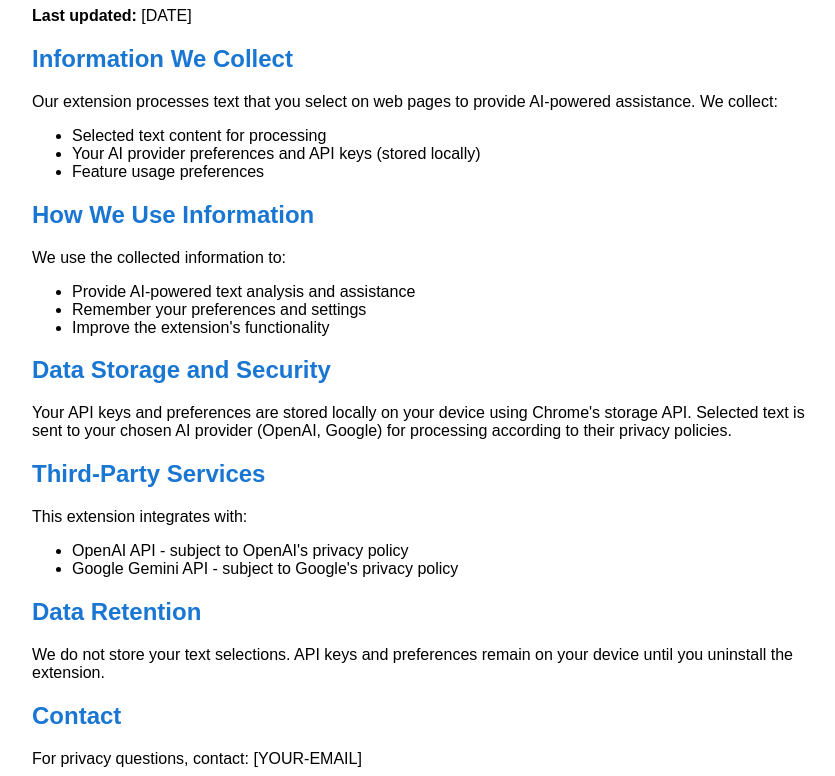
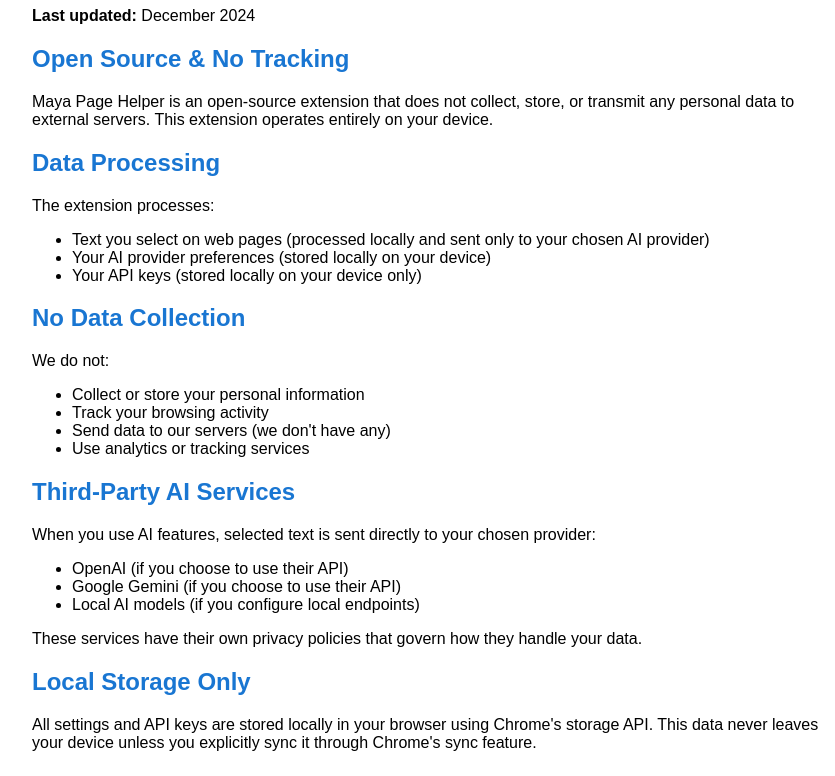
Before and after one commit to saurabhchandrapatel/MayaPageHelper, a browser extension: page privacy-policy.html in a window 1280 px wide. Shown: the part 93-869 px from the top of the page, without its empty margins (208-1043 px from the left). Drawn offline with Linux system fonts and the light colour scheme.

Commit message:
updated details

```diff
--- a/content.js
+++ b/content.js
@@ -153,7 +153,7 @@
     bubble.className = "ou-bubble";
     const header = document.createElement('header');
     header.className = 'ou-bubble__header';
-    header.innerHTML = '<span>Orange Upskill AI Assistant</span><button class="ou-iconbtn" data-cmd="close">✖</button>';
+    header.innerHTML = '<span>Maya Page Helper</span><button class="ou-iconbtn" data-cmd="close">✖</button>';
 
     const content = document.createElement('div');
     content.className = 'ou-bubble__content';
@@ -161,7 +161,7 @@
 
     const footer = document.createElement('footer');
     footer.className = 'ou-bubble__footer';
-    footer.textContent = 'Powered by Orange Upskill AI';
+    footer.textContent = 'Powered by Maya Page Helper';
 
     bubble.appendChild(header);
     bubble.appendChild(content);
--- a/privacy-policy.html
+++ b/privacy-policy.html
@@ -1,7 +1,7 @@
 <!DOCTYPE html>
 <html>
 <head>
-    <title>Orange Upskill Assistant - Privacy Policy</title>
+    <title>Maya Page Helper - Privacy Policy</title>
     <meta charset="utf-8">
     <style>
         body { font-family: Arial, sans-serif; max-width: 800px; margin: 0 auto; padding: 20px; }
@@ -9,39 +9,45 @@
     </style>
 </head>
 <body>
-    <h1>Privacy Policy for Orange Upskill Assistant</h1>
-    <p><strong>Last updated:</strong> [DATE]</p>
+    <h1>Privacy Policy for Maya Page Helper</h1>
+    <p><strong>Last updated:</strong> December 2024</p>
 
-    <h2>Information We Collect</h2>
-    <p>Our extension processes text that you select on web pages to provide AI-powered assistance. We collect:</p>
+    <h2>Open Source & No Tracking</h2>
+    <p>Maya Page Helper is an open-source extension that does not collect, store, or transmit any personal data to external servers. This extension operates entirely on your device.</p>
+
+    <h2>Data Processing</h2>
+    <p>The extension processes:</p>
     <ul>
-        <li>Selected text content for processing</li>
-        <li>Your AI provider preferences and API keys (stored locally)</li>
-        <li>Feature usage preferences</li>
+        <li>Text you select on web pages (processed locally and sent only to your chosen AI provider)</li>
+        <li>Your AI provider preferences (stored locally on your device)</li>
+        <li>Your API keys (stored locally on your device only)</li>
     </ul>
 
-    <h2>How We Use Information</h2>
-    <p>We use the collected information to:</p>
+    <h2>No Data Collection</h2>
+    <p>We do not:</p>
     <ul>
-        <li>Provide AI-powered text analysis and assistance</li>
-        <li>Remember your preferences and settings</li>
-        <li>Improve the extension's functionality</li>
+        <li>Collect or store your personal information</li>
+        <li>Track your browsing activity</li>
+        <li>Send data to our servers (we don't have any)</li>
+        <li>Use analytics or tracking services</li>
     </ul>
 
-    <h2>Data Storage and Security</h2>
-    <p>Your API keys and preferences are stored locally on your device using Chrome's storage API. Selected text is sent to your chosen AI provider (OpenAI, Google) for processing according to their privacy policies.</p>
+    <h2>Third-Party AI Services</h2>
+    <p>When you use AI features, selected text is sent directly to your chosen provider:</p>
+    <ul>
+        <li>OpenAI (if you choose to use their API)</li>
+        <li>Google Gemini (if you choose to use their API)</li>
+        <li>Local AI models (if you configure local endpoints)</li>
+    </ul>
+    <p>These services have their own privacy policies that govern how they handle your data.</p>
 
-    <h2>Third-Party Services</h2>
-    <p>This extension integrates with:</p>
-    <ul>
-        <li>OpenAI API - subject to OpenAI's privacy policy</li>
-        <li>Google Gemini API - subject to Google's privacy policy</li>
-    </ul>
+    <h2>Local Storage Only</h2>
+    <p>All settings and API keys are stored locally in your browser using Chrome's storage API. This data never leaves your device unless you explicitly sync it through Chrome's sync feature.</p>
 
-    <h2>Data Retention</h2>
-    <p>We do not store your text selections. API keys and preferences remain on your device until you uninstall the extension.</p>
+    <h2>Open Source</h2>
+    <p>This extension is open source. You can review the code to verify our privacy practices.</p>
 
     <h2>Contact</h2>
-    <p>For privacy questions, contact: [YOUR-EMAIL]</p>
+    <p>For questions about this privacy policy, please create an issue in the project's GitHub repository.</p>
 </body>
 </html>
```
Also changed, not shown: store-listing.md (+8 -6 lines), README.md (added), manifest.json, 1 other file.
